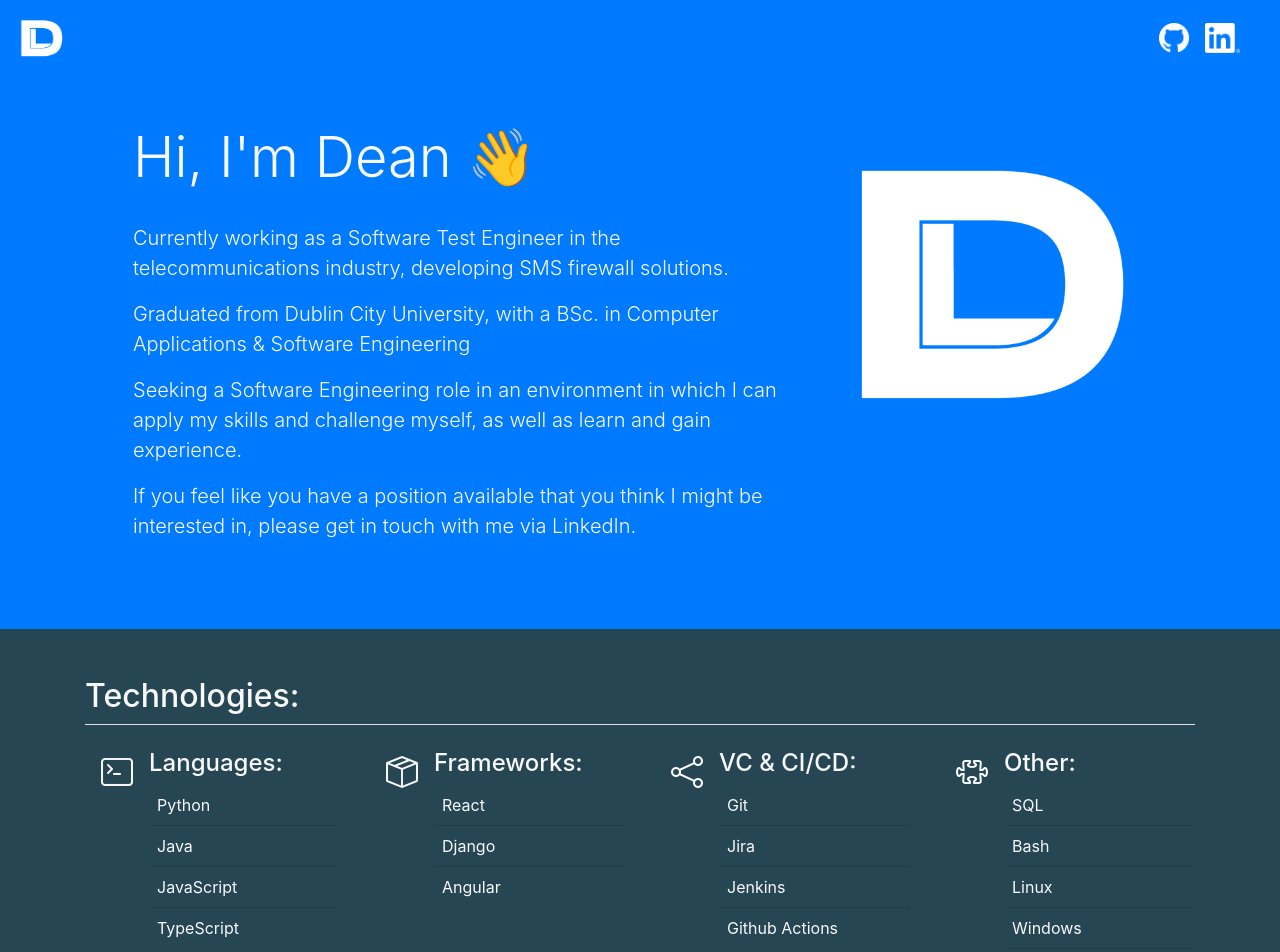
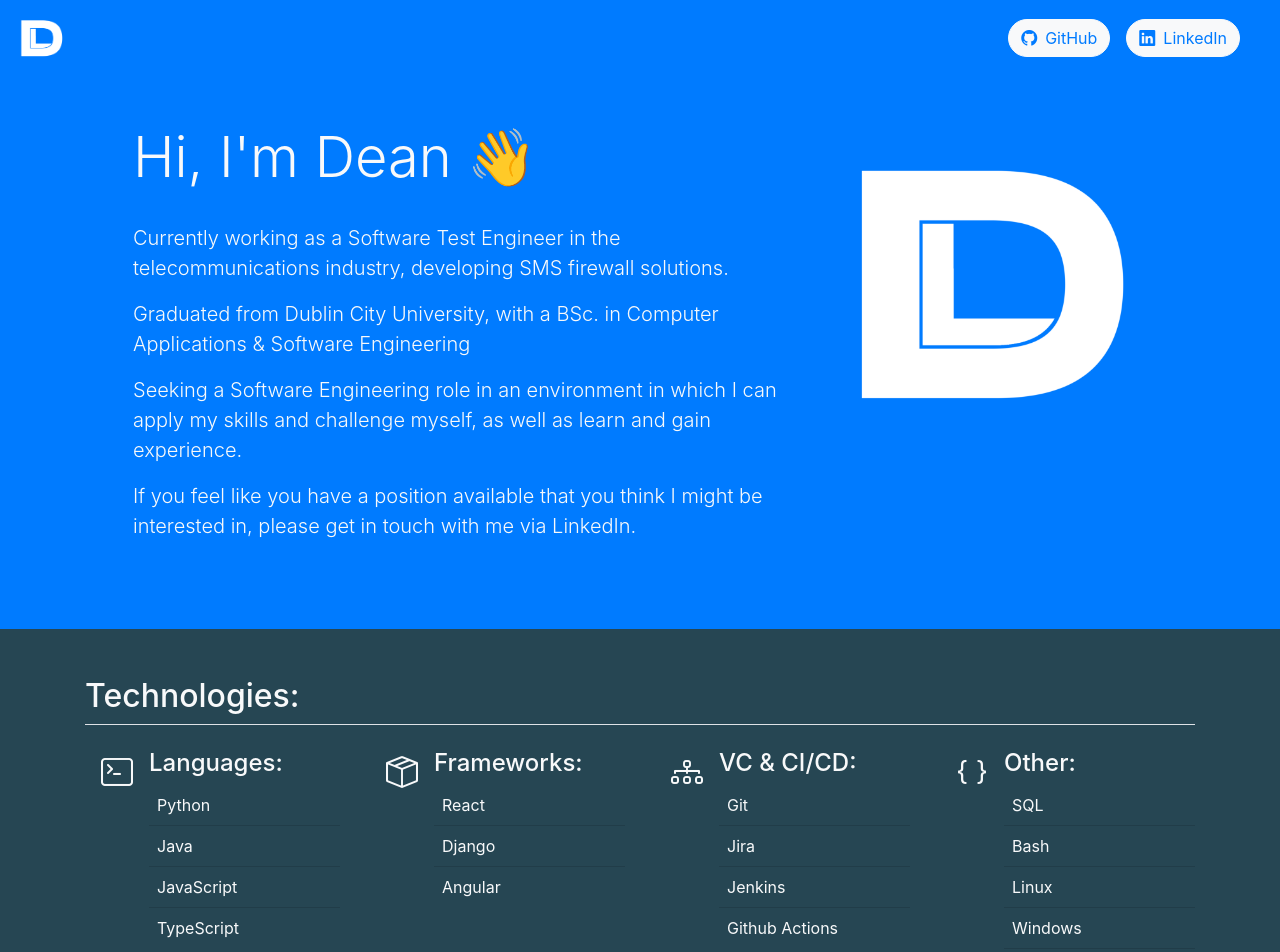
Before and after one commit to lynchdean/deanlynch-xyz, a React (Create React App) app: page / in a window 1280 px wide. Shown: the top 952 px of the page. Built offline with nearby package versions, Linux system fonts and the light colour scheme.

Commit message:
style fixes

```diff
--- a/src/components/Topbar.tsx
+++ b/src/components/Topbar.tsx
@@ -1,6 +1,6 @@
 import * as React from "react";
 import DLLogo from "./img/DLLogo.png";
-import GHLogo from "./img/GithubLogo.png";
+// import GHLogo from "./img/GithubLogo.png";
 import LILogo from "./img/LinkedInLogo.png";
 import Navbar from "react-bootstrap/Navbar";
 import Nav from "react-bootstrap/Nav";
@@ -16,22 +16,16 @@ function Topbar() {
       <Navbar.Collapse id="basic-navbar-nav">
         <Nav className="ml-auto float-right text-right pr-3">
           <Nav.Link href="https://github.com/lynchdean">
-            <img
-              src={GHLogo}
-              width="30"
-              height="30"
-              className="d-inline-block align-top"
-              alt="Github Logo"
-            />
+            <button type="button" className="btn btn-light text-primary rounded-pill">
+              <i className="bi bi-github mr-2"></i>
+              GitHub
+            </button>
           </Nav.Link>
           <Nav.Link href="https://www.linkedin.com/in/deanlynch97/">
-            <img
-              src={LILogo}
-              width="35"
-              height="30"
-              className="d-inline-block align-top"
-              alt="LinkedIn logo"
-            />
+          <button type="button" className="btn btn-light text-primary rounded-pill">
+              <i className="bi bi-linkedin mr-2"></i>
+              LinkedIn
+            </button>
           </Nav.Link>
         </Nav>
       </Navbar.Collapse>
--- a/src/sections/About.tsx
+++ b/src/sections/About.tsx
@@ -7,7 +7,7 @@ import data from "./data/about";
 function About() {
   return (
     <div className="bg-primary">
-      <div className="container p-4">
+      <div className="container p-4 mb-4">
         <div className="row m-4 pb-4">
           <div className="col-lg-8">
             <div className="text-light">
--- a/src/sections/Tech.tsx
+++ b/src/sections/Tech.tsx
@@ -4,7 +4,7 @@ import data from "./data/tech";
 
 function Tech() {
   return (
-    <div className="container pt-5 pb-4 text-light">
+    <div className="container py-4 text-light">
       <h2 className="pb-2 mb-4 border-bottom">Technologies:</h2>
       <div className="row">
         {data.tech.map((category: any, index: number) => {
--- a/src/sections/Work.tsx
+++ b/src/sections/Work.tsx
@@ -8,8 +8,8 @@ import JobInfo from "../components/JobsInfo";
 
 function Work() {
   return (
-    <div className="container py-5 text-light">
-      <h2 className="pb-2 mb-4 border-bottom">Work Experience:</h2>
+    <div className="container py-4 text-light">
+      <h2 className="pb-2 mb-4  border-bottom">Work Experience:</h2>
       <div className="row">
         <div className="col-sm-2">
           <div className="list-group" id="list-tab" role="tablist">
--- a/src/sections/data/tech.js
+++ b/src/sections/data/tech.js
@@ -13,12 +13,12 @@ const data = {
     {
       title: "VC & CI/CD",
       items: ["Git", "Jira", "Jenkins", "Github Actions"],
-      icon:"bi-share"
+      icon:"bi-diagram-3"
     },
     {
       title: "Other",
       items: ["SQL", "Bash", "Linux", "Windows", "HTML/CSS"],
-      icon:"bi-puzzle"
+      icon:"bi-braces"
     },
   ],
 };
```
Also changed, not shown: src/components/img/GithubLogo.png (deleted).
